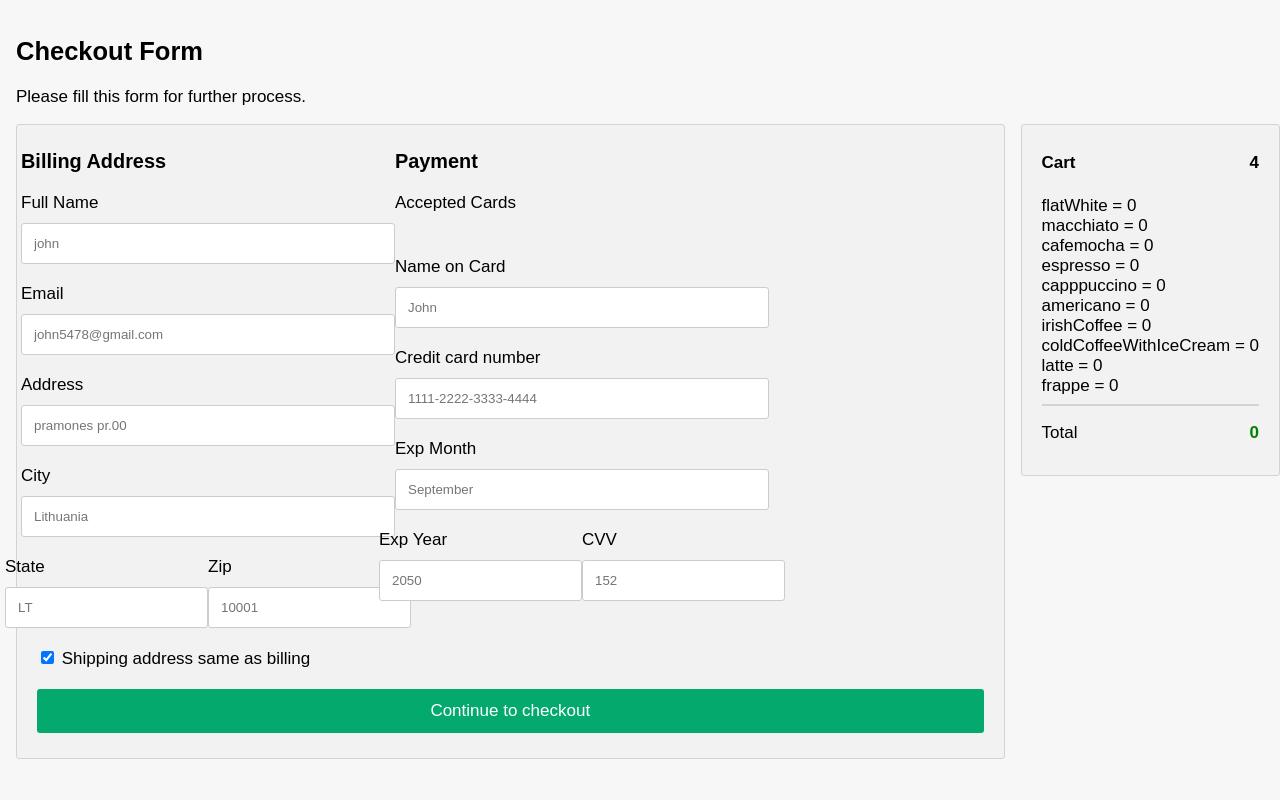
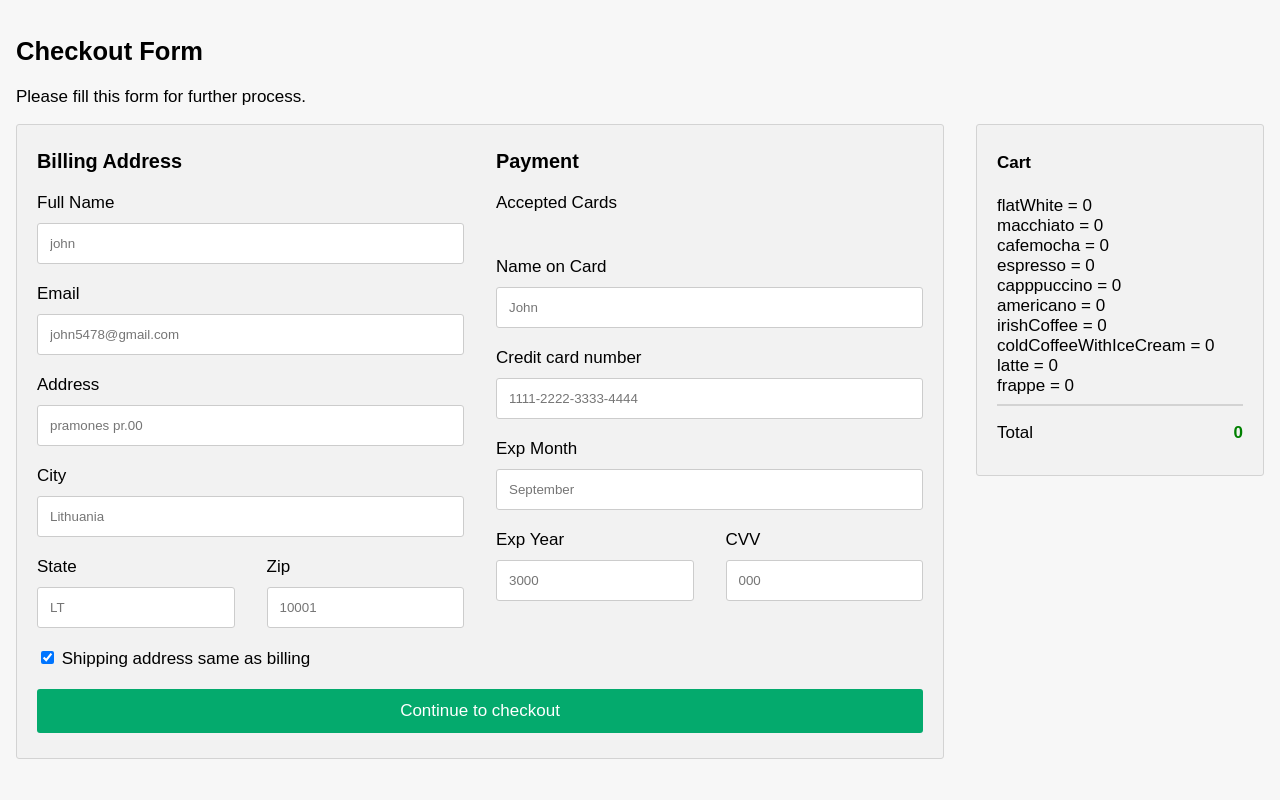
Before and after one commit to FatimaSaba/Cafe, a PHP site: page /PaymentPage/payment.php in a window 1280 px wide. Run offline with PHP 8.4, Linux system fonts and the light colour scheme; data that the repository does not hold is empty.

Commit message:
savechanges

```diff
--- a/PaymentPage/payment.php
+++ b/PaymentPage/payment.php
@@ -9,12 +9,12 @@
 
 <h2>Checkout Form</h2>
 <p>Please fill this form for further process.</p>
-<div class="row">
+<div class="rowx">
   <div class="col-75">
     <div class="container">
       <form action="../ActionPage/action.php" method="POST">
 
-        <div class="row">
+        <div class="rowx">
           <div class="box1">
             <h3>Billing Address</h3>
             <label for="fname"><i class="fa fa-user"></i> Full Name</label>
@@ -26,7 +26,7 @@
             <label for="city"><i class="fa fa-institution"></i> City</label>
             <input type="text" id="city" name="city" placeholder="Lithuania">
 
-            <div class="row">
+            <div class="rowx">
               <div class="box1">
                 <label for="state">State</label>
                 <input type="text" id="state" name="state" placeholder="LT">
@@ -53,14 +53,14 @@
             <input type="text" id="ccnum" name="cardnumber" placeholder="1111-2222-3333-4444">
             <label for="expmonth">Exp Month</label>
             <input type="text" id="expmonth" name="expmonth" placeholder="September">
-            <div class="row">
+            <div class="rowx">
               <div class="box1">
                 <label for="expyear">Exp Year</label>
-                <input type="text" id="expyear" name="expyear" placeholder="2050">
+                <input type="text" id="expyear" name="expyear" placeholder="3000">
               </div>
               <div class="box1">
                 <label for="cvv">CVV</label>
-                <input type="text" id="cvv" name="cvv" placeholder="152">
+                <input type="text" id="cvv" name="cvv" placeholder="000">
               </div>
             </div>
           </div>
@@ -75,7 +75,7 @@
   </div>
   <div class="box2">
     <div class="container">
-      <h4>Cart <span class="price" style="color:black"><i class="fa fa-shopping-cart"></i> <b>4</b></span></h4>
+      <h4>Cart <span class="price" style="color:black"><i class="fa fa-shopping-cart"></i></span></h4>
       <!--<p><a href="#">Product 1</a> <span class="price">$</span></p>-->
       <?php
         $dictionary = array(
@@ -90,6 +90,7 @@
             "latte" => $_POST['latte'],
             "frappe" => $_POST['frappe'],
         );
+
         $price = array(
             "flatWhite" => $_POST['price_flatWhite'],
             "macchiato" => $_POST['price_macchiato'],
@@ -102,13 +103,15 @@
             "latte" => $_POST['price_latte'],
             "frappe" => $_POST['price_frappe'],
         );
+        $add=0;
+		  foreach($dictionary as $drinkName => $val) {
+            $drinkCount = $val;
 
-        echo $price["macchiato"];
-        $add=0;
+            if($drinkCount == ''){
+              $drinkCount = 0;
+            }
 
-		foreach($dictionary as $drinkName => $val) {
-            $drinkCount = $val;
-            $drinkValue = $drinkCount * $price[$drinkName];
+            $drinkValue = $drinkCount * ((int) $price[$drinkName]);
             if(isset( $drinkCount ) && is_numeric($drinkCount)){
                 $add= $drinkValue + $add;
             }else{
@@ -116,18 +119,14 @@
             }
 
             echo "$drinkName = $drinkValue <br>";
-
 		  }
 
-      echo '<hr>';
-      echo "<p>Total <span class='price' style='color:green'><b>$add</b></span></p>";
-	  ?>
+    echo '<hr>';
+    echo "<p>Total <span class='price' style='color:green'><b>" . $add . "</b></span></p>";
+
+    ?>
     </div>
   </div>
 </div>
-
-
-</html>
-
 </body>
 </html>
--- a/Scripts/script_items.js
+++ b/Scripts/script_items.js
@@ -44,7 +44,7 @@ function unhideOrHideElement(selector, hide){
     }
 }
 
-function changeValueForItem(item,value){
+function changeValueForItem(item, value){
     document.getElementById(item).value = value;
 }
 
@@ -52,7 +52,7 @@ function addItem (item)
 {
     dict[item] = dict[item] + 1;//work add product
     document.getElementById(`${item}_display`).innerHTML = dict[item];// display on the screen
-    changeValueForItem(item,dict[item]); //change values
+    changeValueForItem(item, dict[item]); //change values
     unhideOrHideElement("checkoutbutton",checkIfThereIsItems());  // work as hiddencheckout button when there is no products got selected
 }
 function subItem (item){//function for minus value
--- a/resources/css/style.css
+++ b/resources/css/style.css
@@ -100,31 +100,31 @@ body {
   box-sizing: border-box;
 }
 
-.row {
-  display: -ms-flexbox; /* IE10 */
+.rowx {
+  display: -ms-flexbox;
   display: flex;
-  -ms-flex-wrap: wrap; /* IE10 */
+  -ms-flex-wrap: wrap;
   flex-wrap: wrap;
   margin: 0-16px;
 }
 
-.col-25 {
-  -ms-flex: 25%; /* IE10 */
+.box2 {
+  -ms-flex: 25%;
   flex: 25%;
 }
 
-.col-50 {
-  -ms-flex: 50%; /* IE10 */
+.box1 {
+  -ms-flex: 50%;
   flex: 50%;
 }
 
 .col-75 {
-  -ms-flex: 75%; /* IE10 */
+  -ms-flex: 75%;
   flex: 75%;
 }
 
-.col-25,
-.col-50,
+.box2,
+.box1,
 .col-75 {
   padding: 0 16px;
 }
@@ -185,10 +185,10 @@ span.price {
 
 /* Responsive layout - when the screen is less than 800px wide, make the two columns stack on top of each other instead of next to each other (and change the direction - make the "cart" column go on top) */
 @media (max-width: 800px) {
-  .row {
+  .rowx{
     flex-direction: column-reverse;
   }
-  .col-25 {
+  .box2 {
     margin-bottom: 20px;
   }
 }
```
Also changed, not shown: ActionPage/action.php (+18 -1 lines), index.php (+15 -10 lines), login.php (added, +35 -0 lines), resources/css/style_images.css (line endings or trailing spaces).
